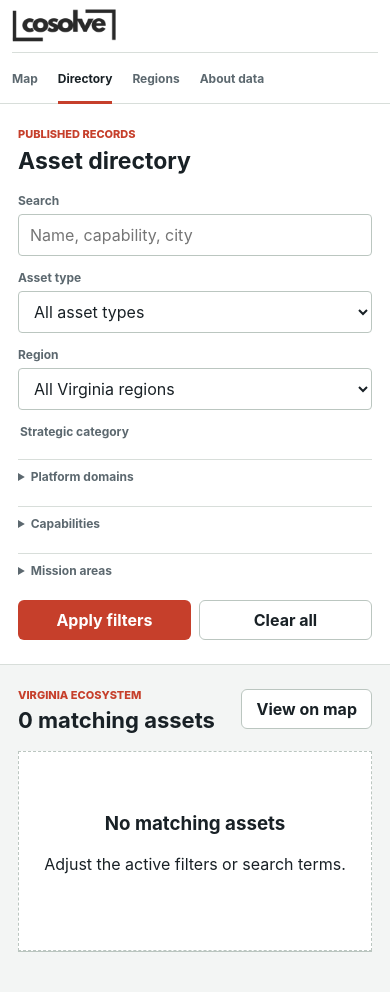
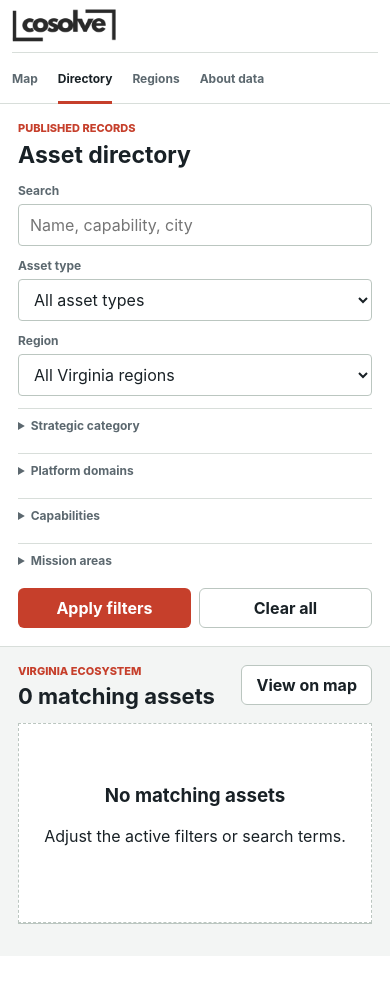
Before and after one commit to jschwartz1313/COSOLVE-Asset-Map, a Django app: page /directory/ in a window 390 px wide. After the commit the page ends 924 px from the top, so only its background shows below. Run offline with Django 5.2, Linux system fonts and the light colour scheme; data that the repository does not hold is empty.

Commit message:
Tighten directory layout spacing

```diff
--- a/static/css/base.css
+++ b/static/css/base.css
@@ -52,21 +52,21 @@ summary { margin-bottom: 8px; cursor: pointer; font-size: 12px; font-weight: 750
 .form-error { margin: 0; color: var(--brand-dark); font-size: 12px; }
 
 .directory-layout { width: min(1440px, 100%); margin: 0 auto; display: grid; grid-template-columns: 300px minmax(0, 1fr); min-height: calc(100vh - var(--header-height)); }
-.directory-filters { padding: 24px 20px; background: var(--paper); border-right: 1px solid var(--line); }
-.directory-filters h1 { font-size: 23px; margin: 6px 0 18px; }
-.directory-filters form { display: grid; gap: 14px; }
-.directory-results { padding: 24px clamp(22px, 3vw, 42px) 42px; }
-.directory-heading { display: flex; align-items: end; justify-content: space-between; gap: 20px; margin-bottom: 18px; }
+.directory-filters { align-self: start; min-height: calc(100vh - var(--header-height)); padding: 20px; background: var(--paper); border-right: 1px solid var(--line); }
+.directory-filters h1 { font-size: 23px; margin: 6px 0 14px; }
+.directory-filters form { display: grid; gap: 12px; }
+.directory-results { padding: 20px clamp(20px, 2.5vw, 34px) 32px; }
+.directory-heading { display: flex; align-items: end; justify-content: space-between; gap: 20px; margin-bottom: 14px; }
 .directory-heading h2 { margin: 5px 0 0; font-size: 22px; }
 .heading-actions { display: flex; gap: 8px; }
 .directory-columns, .directory-row { display: grid; grid-template-columns: minmax(0, 1fr) 190px 120px; gap: 24px; }
-.directory-columns { padding: 0 14px 8px; color: var(--ink-muted); border-bottom: 1px solid var(--line-strong); font-size: 10px; font-weight: 800; text-transform: uppercase; }
+.directory-columns { padding: 0 12px 7px; color: var(--ink-muted); border-bottom: 1px solid var(--line-strong); font-size: 10px; font-weight: 800; text-transform: uppercase; }
 .directory-list { background: var(--paper); border-bottom: 1px solid var(--line-strong); }
-.directory-row { min-width: 0; align-items: center; padding: 14px; border-bottom: 1px solid var(--line); }
+.directory-row { min-width: 0; align-items: center; padding: 10px 12px; border-bottom: 1px solid var(--line); }
 .directory-row:last-child { border-bottom: 0; }
 .directory-row:hover { background: #f5f8f6; }
 .directory-row-main { min-width: 0; }
-.directory-row-main h3 { margin: 0 0 5px; font-size: 15px; line-height: 1.25; }
+.directory-row-main h3 { margin: 0 0 3px; font-size: 15px; line-height: 1.25; }
 .directory-row-main h3 a { color: var(--ink); text-decoration-color: transparent; text-underline-offset: 3px; }
 .directory-row-main h3 a:hover { color: var(--brand-dark); text-decoration-color: currentColor; }
 .directory-row-main p { margin: 0; overflow: hidden; color: var(--ink-muted); font-size: 12px; line-height: 1.4; text-overflow: ellipsis; white-space: nowrap; }
@@ -160,11 +160,13 @@ summary { margin-bottom: 8px; cursor: pointer; font-size: 12px; font-weight: 750
   .primary-nav { gap: 16px; }
   .primary-nav a { font-size: 12px; }
   .directory-layout { display: block; }
-  .directory-filters { border-right: 0; border-bottom: 1px solid var(--line); padding: 24px 18px; }
-  .directory-results { padding: 24px 18px 40px; }
+  .directory-filters { min-height: 0; border-right: 0; border-bottom: 1px solid var(--line); padding: 18px; }
+  .directory-filters form { grid-template-columns: repeat(2, minmax(0, 1fr)); }
+  .directory-filters form > .search-field, .directory-filters form > .filter-actions { grid-column: 1 / -1; }
+  .directory-results { padding: 18px 18px 32px; }
   .directory-heading { align-items: start; }
   .directory-columns { display: none; }
-  .directory-row { grid-template-columns: minmax(0, 1fr) auto; gap: 8px 14px; padding: 14px 0; }
+  .directory-row { grid-template-columns: minmax(0, 1fr) auto; gap: 7px 14px; padding: 11px 0; }
   .directory-row-main { grid-column: 1 / -1; }
   .directory-row-main p { white-space: normal; }
   .directory-classification { display: flex; align-items: center; }
@@ -188,5 +190,7 @@ summary { margin-bottom: 8px; cursor: pointer; font-size: 12px; font-weight: 750
   .brand { grid-row: 1; }
   .primary-nav { grid-row: 2; width: 100%; gap: 20px; overflow-x: auto; border-top: 1px solid var(--line); }
   .primary-nav a { flex: 0 0 auto; }
+  .directory-filters form { grid-template-columns: 1fr; }
+  .directory-filters form > .search-field, .directory-filters form > .filter-actions { grid-column: auto; }
   .page-heading h1 { font-size: 34px; }
 }
--- a/templates/assets/directory.html
+++ b/templates/assets/directory.html
@@ -6,7 +6,7 @@
     <span class="eyebrow">Published records</span>
     <h1>Asset directory</h1>
     <form method="get">
-      {% include "includes/filter_fields.html" %}
+      {% include "includes/filter_fields.html" with collapse_categories=True %}
       <div class="filter-actions">
         <button class="button primary" type="submit">Apply filters</button>
         <a class="button secondary" href="{% url 'core:directory' %}">Clear all</a>
--- a/templates/base.html
+++ b/templates/base.html
@@ -8,7 +8,7 @@
   <title>{% block title %}COSOLVE Asset Map{% endblock %}</title>
   <link rel="preconnect" href="https://unpkg.com">
   <link rel="stylesheet" href="{% static 'css/tokens.css' %}?v=20260717">
-  <link rel="stylesheet" href="{% static 'css/base.css' %}?v=20260720">
+  <link rel="stylesheet" href="{% static 'css/base.css' %}?v=20260721">
   {% block extra_css %}{% endblock %}
 </head>
 <body>
--- a/templates/includes/filter_fields.html
+++ b/templates/includes/filter_fields.html
@@ -24,16 +24,25 @@
   </select>
 </label>
 
+{% if collapse_categories %}
+<details class="category-filter" {% if request.GET|getlist:"category" %}open{% endif %}>
+  <summary>Strategic category</summary>
+{% else %}
 <fieldset>
   <legend>Strategic category</legend>
+{% endif %}
   <div class="check-list">
     {% for category in categories %}
       <label class="check-row"><input type="checkbox" name="category" value="{{ category.slug }}" {% if category.slug in request.GET|getlist:"category" %}checked{% endif %}><span>{{ category.name }}</span></label>
     {% endfor %}
   </div>
+{% if collapse_categories %}
+</details>
+{% else %}
 </fieldset>
+{% endif %}
 
-<details>
+<details {% if request.GET|getlist:"domain" %}open{% endif %}>
   <summary>Platform domains <span class="summary-count" data-filter-count-for="domain" hidden></span></summary>
   <div class="check-list">
     {% for domain in domains %}
@@ -42,7 +51,7 @@
   </div>
 </details>
 
-<details>
+<details {% if request.GET|getlist:"capability" %}open{% endif %}>
   <summary>Capabilities <span class="summary-count" data-filter-count-for="capability" hidden></span></summary>
   <div class="check-list">
     {% for capability in capabilities %}
@@ -51,7 +60,7 @@
   </div>
 </details>
 
-<details>
+<details {% if request.GET|getlist:"mission" %}open{% endif %}>
   <summary>Mission areas <span class="summary-count" data-filter-count-for="mission" hidden></span></summary>
   <div class="check-list">
     {% for mission in missions %}
```
Also changed, not shown: tests/browser/map.spec.mjs (+1 -0 lines).
